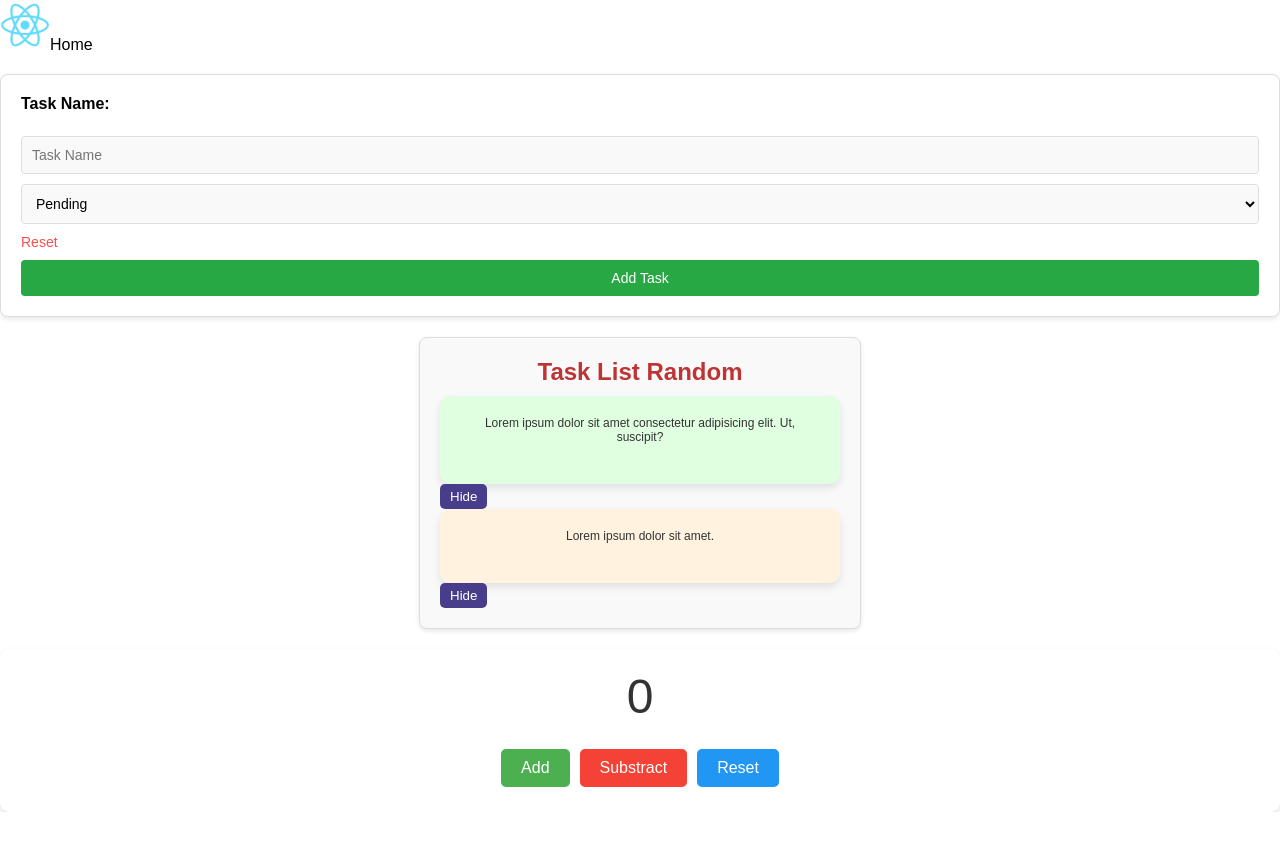
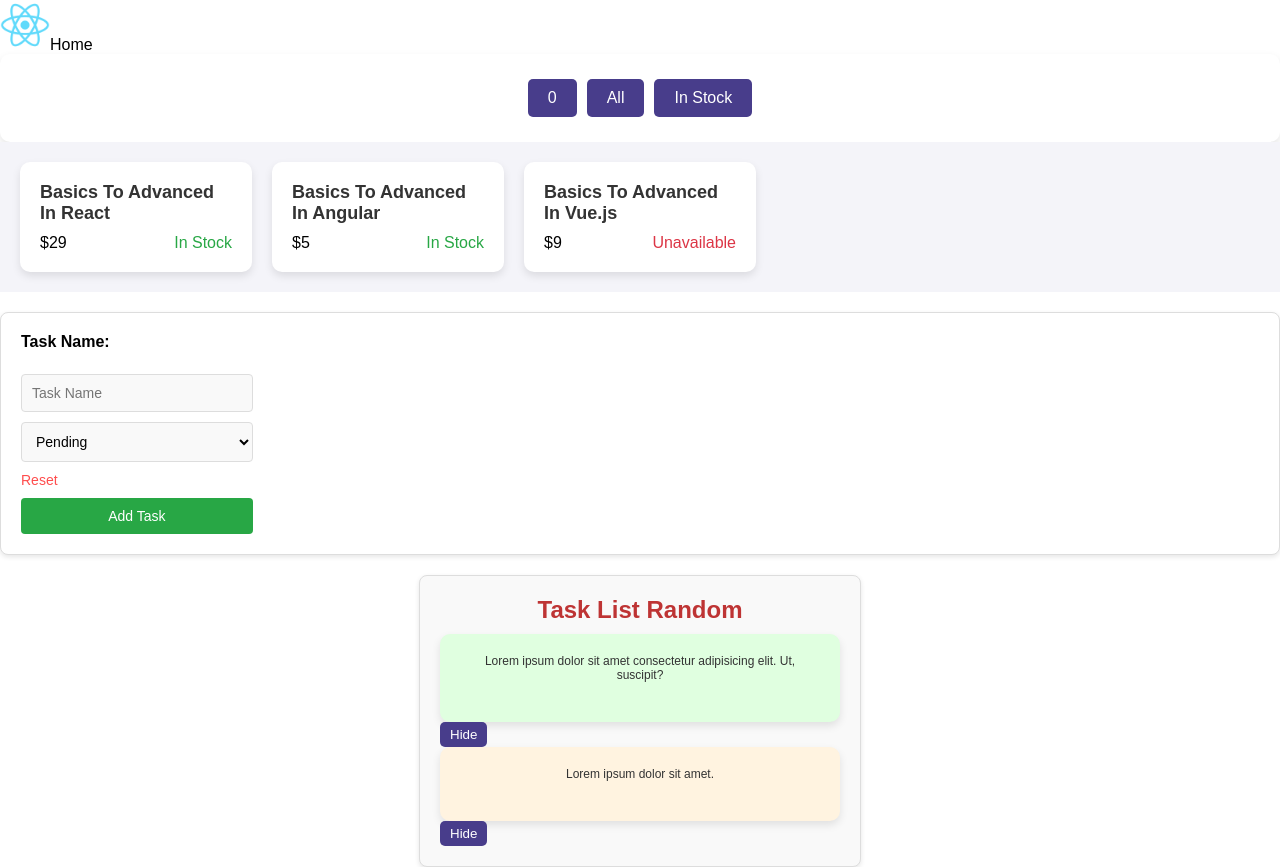
Before and after one commit to Melaniaift/ReactBasics, a React (Create React App) app: page / in a window 1280 px wide. Shown: the top 867 px of the page. Before the commit the page ends 812 px from the top, so only its background shows below. Built offline with nearby package versions, Linux system fonts and the light colour scheme; data requests are answered from the project's data file.

Commit message:
useEffect
if between [] is a variable and it is changed, then it will re-execute this function
if there is no dependency, then the fetch will be executed for the first time entering the page

```diff
--- a/src/App.js
+++ b/src/App.js
@@ -4,6 +4,7 @@ import { Header } from './components/Header';
 import { Counter } from './components/Counter';
 import { AddTask } from './components/AddTask';
 import { useState } from 'react';
+import { ProductList } from './components/ProductApp/ProductList';
 
 export const App = () => {
   const [tasks, setTasks] = useState([]);
@@ -12,6 +13,8 @@ export const App = () => {
     <>
       <Header />
       <main>
+
+        <ProductList />
 
         <AddTask tasks={tasks} setTasks={setTasks} />
 
--- a/src/components/AddTask.js
+++ b/src/components/AddTask.js
@@ -1,7 +1,7 @@
 import React, { useState, useRef } from 'react';
 import "./AddTask.css"
 
-export const AddTask = ({tasks, setTasks}) => {
+export const AddTask = ({ tasks, setTasks }) => {
     // const [taskValue, setTaskValue] = useState("");
     const taskRef = useRef("");
     const [progress, setProgress] = useState(false);
@@ -12,7 +12,7 @@ export const AddTask = ({tasks, setTasks}) => {
 
     const handleReset = () => {
         // setTaskValue("");
-        // taskRef.current.value = ""
+        taskRef.current.value = ""
         setProgress(false)
     }
 
@@ -23,7 +23,6 @@ export const AddTask = ({tasks, setTasks}) => {
             name: taskRef.current.value,
             completed: Boolean(progress)
         }
-        console.error(task)
         setTasks([...tasks, task])
         handleReset();
     }
@@ -33,14 +32,13 @@ export const AddTask = ({tasks, setTasks}) => {
             <form onSubmit={handleSubmit}>
                 <label htmlFor='task'>Task Name:</label>
                 <br />
-                <input type="text" name="task" id="task" placeholder='Task Name' autoComplete='off' ref={taskRef}/>
+                <input type="text" name="task" id="task" placeholder='Task Name' autoComplete='off' ref={taskRef} />
                 <select onChange={(event) => setProgress(event.target.value)} value={progress}>
                     <option value={false}>Pending</option>
                     <option value={true}>Completed</option>
                 </select>
                 <span onClick={handleReset} className='reset'>Reset</span>
                 <button type="submit">Add Task</button>
-
             </form>
         </section>
     )
--- /dev/null
+++ b/src/components/ProductApp/ProductList.css
@@ -0,0 +1,80 @@
+section {
+    display: grid;
+    grid-template-columns: repeat(auto-fill, minmax(200px, 1fr));
+    gap: 20px;
+    padding: 20px;
+    background-color: #f4f4f9;
+}
+
+.card {
+    background-color: #fff;
+    border-radius: 10px;
+    box-shadow: 0 4px 8px rgba(0, 0, 0, 0.1);
+    padding: 20px;
+    transition: transform 0.3s ease, box-shadow 0.3s ease;
+}
+
+.card:hover {
+    transform: translateY(-5px);
+    box-shadow: 0 8px 16px rgba(0, 0, 0, 0.2);
+}
+
+.id {
+    font-size: 18px;
+    font-weight: 600;
+    margin-bottom: 10px;
+    color: #333;
+}
+
+.info {
+    display: flex;
+    justify-content: space-between;
+    align-items: center;
+}
+
+.info span {
+    font-size: 16px;
+    font-weight: 500;
+}
+
+.instock {
+    color: #28a745;
+    font-weight: bold;
+}
+
+.unavailable {
+    color: #dc3545;
+    font-weight: bold;
+}
+
+@media (max-width: 600px) {
+    .card {
+        padding: 15px;
+    }
+
+    .id {
+        font-size: 16px;
+    }
+
+    .info span {
+        font-size: 14px;
+    }
+}
+
+.button-group {
+    background-color: #fff;
+    padding: 20px;
+    border-radius: 10px;
+    box-shadow: 0 4px 8px rgba(0, 0, 0, 0.1);
+    text-align: center;
+}
+
+.button-group button {
+    padding: 10px 20px;
+    margin: 5px;
+    border: none;
+    border-radius: 5px;
+    cursor: pointer;
+    font-size: 16px;
+    transition: background-color 0.3s ease;
+}
--- /dev/null
+++ b/src/components/ProductApp/ProductList.js
@@ -0,0 +1,49 @@
+import { useEffect, useState } from "react";
+import './ProductList.css'
+
+export const ProductList = () => {
+    const [products, setProducts] = useState([]);
+    const [url, setUrl] = useState("http://localhost:8000/products")
+    const [counter, setCounter] = useState(0)
+
+    //infinite loop
+    // fetch("http://localhost:8000/products")
+    //     .then(response => response.json())
+    //     .then(data => setProducts(data));
+
+    // to avoid side effects, you can try useEffect function
+    // if between [] is a variable and it is changed, then it will re-execute this function
+    // if there is no dependency, then the fetch will be executed for the first time entering the page
+    useEffect(() => {
+        fetch(url)
+            .then(response => response.json())
+            .then(data => setProducts(data));
+    }, [url]);
+
+    useEffect(() => {
+        console.error(counter);
+    }, [counter]);
+
+    return (<>
+
+        <div className="button-group">
+            <button onClick={() => setCounter(counter + 1)}>{counter}</button>
+            <button onClick={() => setUrl("http://localhost:8000/products")}>All</button>
+            <button onClick={() => setUrl("http://localhost:8000/products?in_stock=true")}>In Stock</button>
+        </div>
+        <section>
+
+
+            {products.map((product) => (
+                <div className="card" key={product.id}>
+                    <p className="id">{product.name}</p>
+                    <p className="info">
+                        <span>${product.price}</span>
+                        <span className={product.in_stock ? 'instock' : 'unavailable'}>{product.in_stock ? 'In Stock' : 'Unavailable'}</span>
+                    </p>
+                </div>
+            ))}
+        </section>
+    </>
+    )
+}
```
